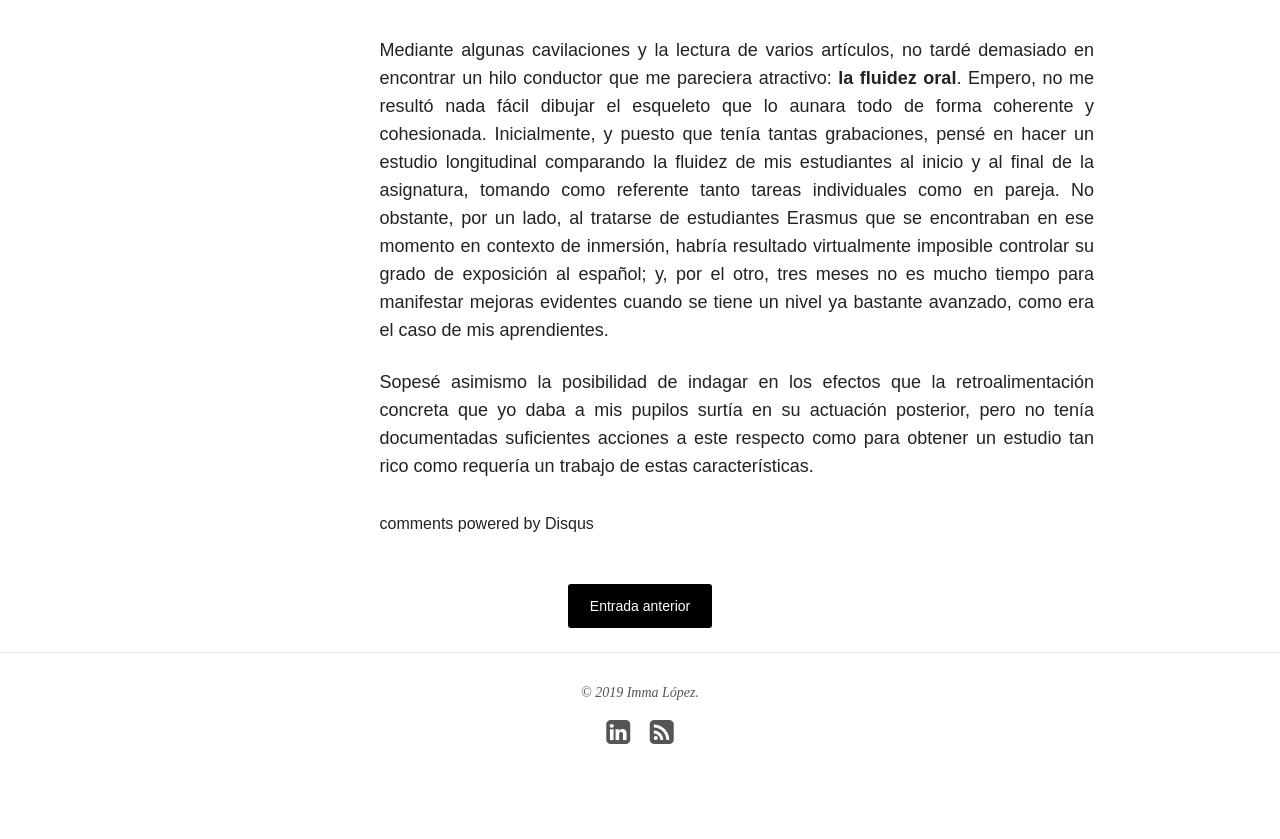
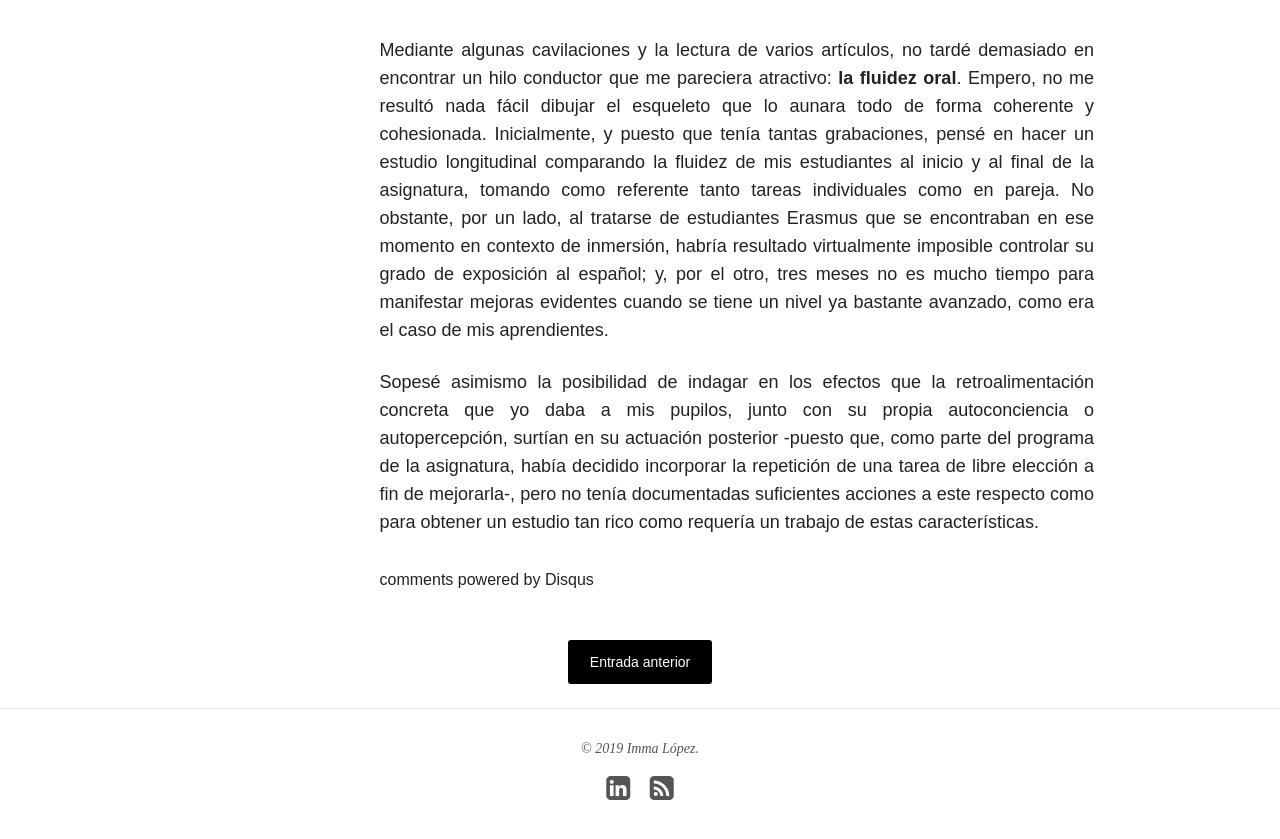
Before and after one commit to immalopez/immalopez.github.io, a Jekyll site: the page built from _posts/blog/2019-07-15-fluidez-oral-tfm.md, in a window 1280 px wide and 900 px high, scrolled down 3179 px. Shown: the top 839 px of the window. Built offline with Jekyll 4.4.1, drawn with Linux system fonts in a browser that asks for light colours; nearby versions of some CDN libraries; comment, search, counter and statistics services are not loaded.

Commit message:
Update 2019-07-15-fluidez-oral-tfm.md

```diff
--- a/_posts/blog/2019-07-15-fluidez-oral-tfm.md
+++ b/_posts/blog/2019-07-15-fluidez-oral-tfm.md
@@ -29,4 +29,4 @@ Ahora bien, ¿qué tema, que no fuera un análisis de materiales o un trabajo de
 
 Mediante algunas cavilaciones y la lectura de varios artículos, no tardé demasiado en encontrar un hilo conductor que me pareciera atractivo: **la fluidez oral**. Empero, no me resultó nada fácil dibujar el esqueleto que lo aunara todo de forma coherente y cohesionada. Inicialmente, y puesto que tenía tantas grabaciones, pensé en hacer un estudio longitudinal comparando la fluidez de mis estudiantes al inicio y al final de la asignatura, tomando como referente tanto tareas individuales como en pareja. No obstante, por un lado, al tratarse de estudiantes Erasmus que se encontraban en ese momento en contexto de inmersión, habría resultado virtualmente imposible controlar su grado de exposición al español; y, por el otro, tres meses no es mucho tiempo para manifestar mejoras evidentes cuando se tiene un nivel ya bastante avanzado, como era el caso de mis aprendientes.
 
-Sopesé asimismo la posibilidad de indagar en los efectos que la retroalimentación concreta que yo daba a mis pupilos surtía en su actuación posterior, pero no tenía documentadas suficientes acciones a este respecto como para obtener un estudio tan rico como requería un trabajo de estas características.
+Sopesé asimismo la posibilidad de indagar en los efectos que la retroalimentación concreta que yo daba a mis pupilos, junto con su propia autoconciencia o autopercepción, surtían en su actuación posterior -puesto que, como parte del programa de la asignatura, había decidido incorporar la repetición de una tarea de libre elección a fin de mejorarla-, pero no tenía documentadas suficientes acciones a este respecto como para obtener un estudio tan rico como requería un trabajo de estas características.
```
